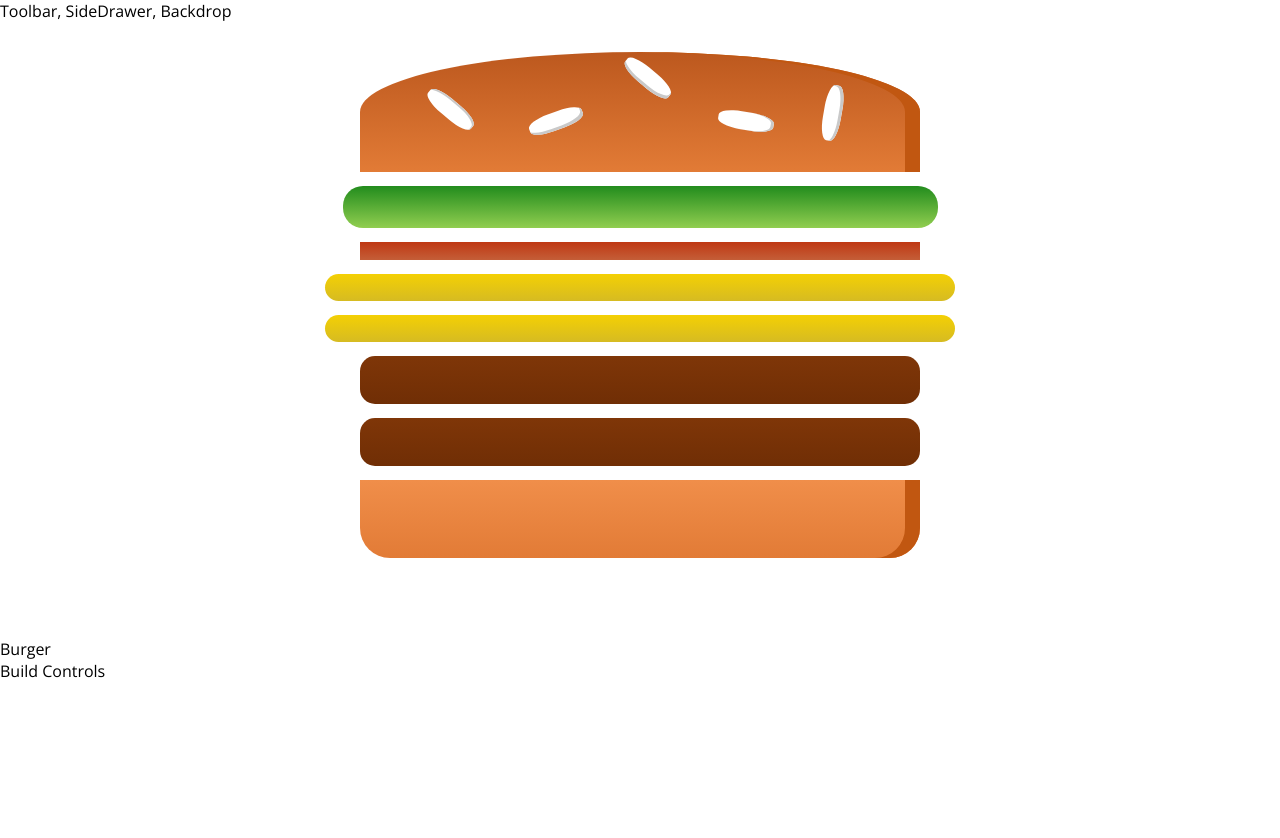
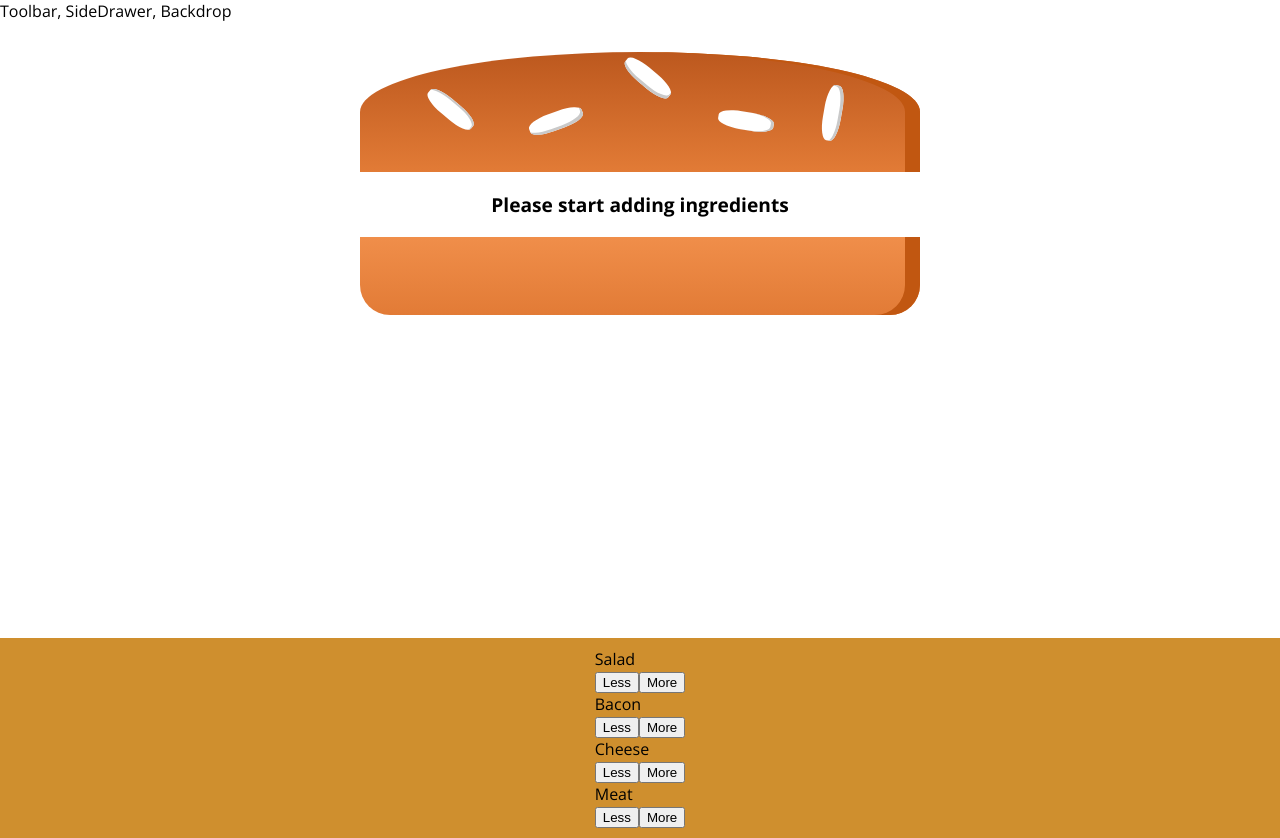
Before and after one commit to sreejithgp/my-burger-app, a React app: page / in a window 1280 px wide. Before the commit the page ends 800 px from the top, so only its background shows below. Built offline with nearby package versions, Linux system fonts and the light colour scheme.

Commit message:
build controls base added

```diff
--- /dev/null
+++ b/src/components/Burger/BuildControls/BuildControl/BuildControl.css
@@ -0,0 +1,51 @@
+.BuildControls {
+    width: 100%;
+    background-color: #CF8F2E;
+    display: flex;
+    flex-flow: column;
+    align-items: center;
+    box-shadow: 0 2px 1px #ccc;
+    margin: auto;
+    padding: 10px 0;
+}
+
+.OrderButton {
+    background-color: #DAD735;
+    outline: none;
+    cursor: pointer;
+    border: 1px solid #966909;
+    color: #966909;
+    font-family: inherit;
+    font-size: 1.2em;
+    padding: 15px 30px;
+    box-shadow: 2px 2px 2px #966909;
+}
+
+.OrderButton:hover, .OrderButton:active {
+    background-color: #A0DB41;
+    border: 1px solid #966909;
+    color: #966909;
+}
+
+.OrderButton:disabled {
+    background-color: #C7C6C6;
+    cursor: not-allowed;
+    border: 1px solid #ccc;
+    color: #888888;
+}
+
+.OrderButton:not(:disabled) {
+    animation: enable 0.3s linear;
+}
+
+@keyframes enable {
+    0% {
+        transform: scale(1);
+    }
+    60% {
+        transform: scale(1.1);
+    }
+    100% {
+        transform: scale(1);
+    }
+}
--- /dev/null
+++ b/src/components/Burger/BuildControls/BuildControl/BuildControl.js
@@ -0,0 +1,12 @@
+import React from 'react';
+import classes from './BuildControl.css'
+
+const buildControl = (props) => (
+  <div className={classes.BuildControl}>
+    <div className={classes.Label}>{props.label}</div>
+    <button className={classes.Less}>Less</button>
+    <button className={classes.More}>More</button>
+  </div>
+)
+
+export default buildControl;
--- /dev/null
+++ b/src/components/Burger/BuildControls/BuildControls.css
@@ -0,0 +1,10 @@
+.BuildControls {
+  width: 100%;
+  background-color: #cf8f2e;
+  display: flex;
+  flex-flow: column;
+  align-items: center;
+  box-shadow: 0 2px 1px #ccc;
+  margin: auto;
+  padding: 10px 0;
+}
--- /dev/null
+++ b/src/components/Burger/BuildControls/BuildControls.js
@@ -0,0 +1,20 @@
+import React from 'react';
+import classes from './BuildControls.css'
+import BuildControl from './BuildControl/BuildControl'
+
+const controls = [
+  { label: 'Salad', type: 'salad' },
+  { label: 'Bacon', type: 'bacon' },
+  { label: 'Cheese', type: 'cheese' },
+  { label: 'Meat', type: 'meat' },
+];
+
+const buildControls = (props) => (
+  <div className={classes.BuildControls}>
+    {controls.map(ctrl => (
+    <BuildControl key={ctrl.label} label={ctrl.label} />
+    ))}
+  </div>
+);
+
+export default buildControls;
--- a/src/components/Burger/Burger.js
+++ b/src/components/Burger/Burger.js
@@ -3,12 +3,19 @@ import classes from './Burger.css';
 import BurgerIngredient from './BurgerIngredient/BurgerIngredient'
 
 const burger = (props) => {
-  const transformedIngredients = Object.keys(props.ingredients)
+  let transformedIngredients = Object.keys(props.ingredients)
     .map(igKey => {
       return [...Array(props.ingredients[igKey])].map((_, i) => {
         return <BurgerIngredient key={igKey + i} type={igKey} />
       });
-    });
+    })
+    .reduce((arr, el) => {
+      return arr.concat(el);
+    }, []);
+
+  if (transformedIngredients.length === 0 ) {
+    transformedIngredients = <p>Please start adding ingredients</p>
+  }
 
   return (
     <div className={classes.Burger}>
--- a/src/containers/BurgerBuilder/BurgerBuilder.js
+++ b/src/containers/BurgerBuilder/BurgerBuilder.js
@@ -1,23 +1,23 @@
 import React, { Component } from 'react';
 import Aux from '../../hoc/Aux';
 import Burger from '../../components/Burger/Burger'
+import BuildControls from '../../components/Burger/BuildControls/BuildControls'
 
 class BurgerBuilder extends Component {
 
   state = {
     ingredients: {
-      salad: 1,
-      bacon: 1,
-      cheese: 2,
-      meat: 2
+      salad: 0,
+      bacon: 0,
+      cheese: 0,
+      meat: 0
     }
   }
   render () {
     return (
       <Aux>
         <Burger ingredients={this.state.ingredients}/>
-        <div>Burger</div>
-        <div>Build Controls</div>
+        <BuildControls />
       </Aux>
     );
   }
```
